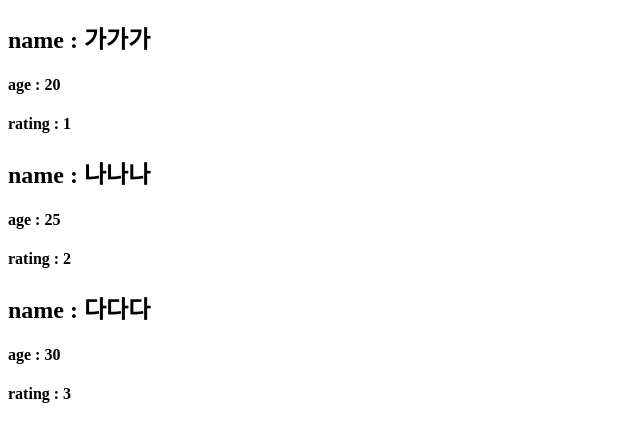
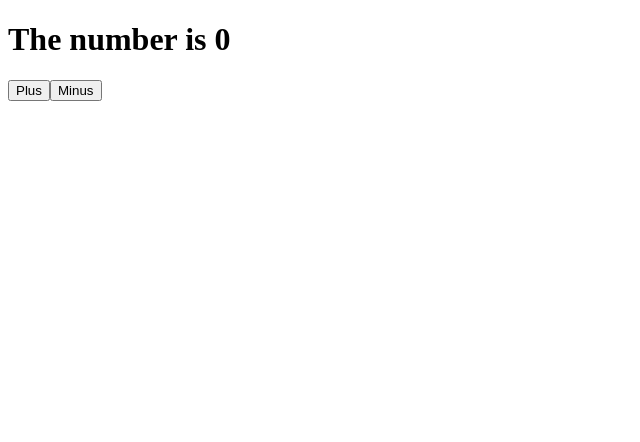
Before and after one commit to qkrjh0904/Basic-React-JS, a React (Create React App) app in the folder movie_app/: page / in a window 1280 px wide. Shown: the top 442 px of the page, without its empty margins (0-640 px from the left). Built offline with nearby package versions, Linux system fonts and the light colour scheme.

Commit message:
[추가] state 관리

```diff
--- a/movie_app/src/App.js
+++ b/movie_app/src/App.js
@@ -1,49 +1,27 @@
 import React from 'react';
-import PropTypes from 'prop-types';
+// import PropTypes from 'prop-types';
 
-function Man({name, age, rating}){
-  return(
-      <div>
-        <h2>name : {name}</h2>
-        <h4>age : {age}</h4>
-        <h4>rating : {rating}</h4>
-      </div>
-    );
-}
+class App extends React.Component {
+    state = {
+        count: 0,
+    };
 
-Man.propTypes = {
-  name: PropTypes.string.isRequired,
-  age: PropTypes.number.isRequired,
-  rating: PropTypes.number.isRequired
-}
+    plus = () => {
+        this.setState((current) => ({ count: current.count + 1 }));
+    };
+    minus = () => {
+        this.setState((current) => ({ count: current.count - 1 }));
+    };
 
-const list = [
-  {
-    id:1,
-    name: "가가가",
-    age: 20,
-    rating: 1
-  },
-  {
-    id:2,
-    name: "나나나",
-    age: 25,
-    rating: 2
-  },
-  {
-    id:3,
-    name: "다다다",
-    age: 30,
-    rating: 3
-  },
-];
-
-function App() {
-  return (
-    <div>
-      {list.map(now => <Man key={now.id} name={now.name} age={now.age} rating={now.rating} />)}
-    </div>
-  );
+    render() {
+        return (
+            <div>
+                <h1>The number is {this.state.count}</h1>
+                <button onClick={this.plus}>Plus</button>
+                <button onClick={this.minus}>Minus</button>
+            </div>
+        );
+    }
 }
 
 export default App;
```
Also changed, not shown: 2 other files (tests, documents, lock files or other folders).
